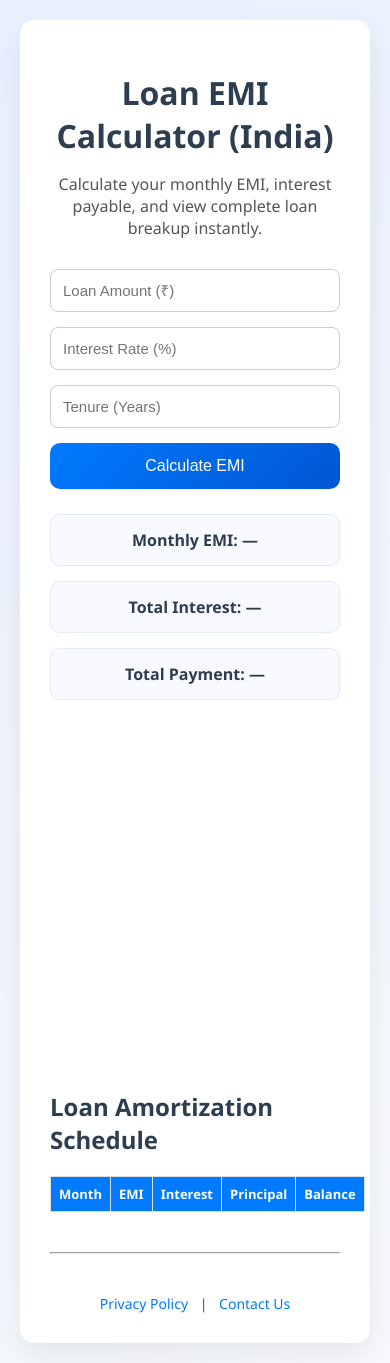
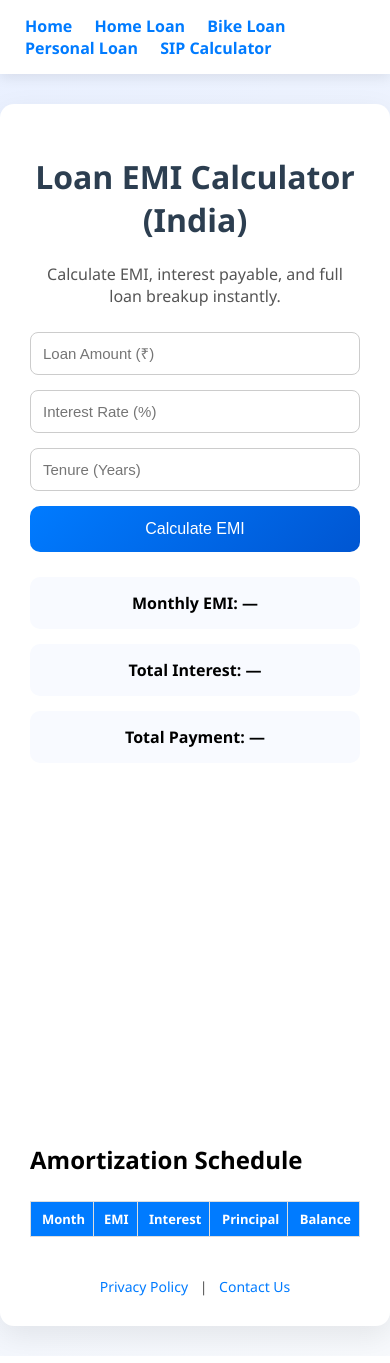
Before and after one commit to cyber14003/cyber14003.github.io, a plain HTML site: page index.html in a window 390 px wide. Drawn offline with nearby package versions, Linux system fonts and the light colour scheme.

Commit message:
Update index.html

```diff
--- a/index.html
+++ b/index.html
@@ -4,7 +4,7 @@
 <meta charset="UTF-8">
 <title>Loan EMI Calculator India – EMI, Interest & Amortization</title>
 <meta name="viewport" content="width=device-width, initial-scale=1.0">
-<meta name="description" content="Loan EMI Calculator India with EMI breakup, interest calculation, amortization schedule, pie chart and yearly interest chart.">
+<meta name="description" content="Loan EMI Calculator India with EMI breakup, interest calculation, amortization schedule, charts and SIP calculator.">
 
 <script src="https://cdn.jsdelivr.net/npm/chart.js"></script>
 
@@ -12,15 +12,34 @@
 body {
   font-family: 'Segoe UI', Arial, sans-serif;
   background: linear-gradient(135deg, #e9f0ff, #f7f9fc);
-  padding: 20px;
   margin: 0;
 }
 
+/* NAVBAR */
+nav {
+  background: #ffffff;
+  padding: 15px 25px;
+  box-shadow: 0 4px 12px rgba(0,0,0,0.08);
+  position: sticky;
+  top: 0;
+  z-index: 100;
+}
+nav a {
+  margin-right: 18px;
+  text-decoration: none;
+  color: #007bff;
+  font-weight: 600;
+}
+nav a:hover {
+  text-decoration: underline;
+}
+
+/* MAIN CONTAINER */
 .container {
   max-width: 1100px;
   background: #ffffff;
   padding: 30px;
-  margin: auto;
+  margin: 30px auto;
   border-radius: 14px;
   box-shadow: 0 10px 30px rgba(0,0,0,0.08);
 }
@@ -28,19 +47,18 @@ body {
 h1 {
   text-align: center;
   color: #2c3e50;
-  margin-bottom: 10px;
 }
 
 p {
   text-align: center;
   color: #555;
-  margin-bottom: 30px;
 }
 
 .form-grid {
   display: grid;
   grid-template-columns: repeat(auto-fit, minmax(220px, 1fr));
   gap: 15px;
+  margin-top: 25px;
 }
 
 input {
@@ -59,12 +77,6 @@ button {
   color: #fff;
   font-size: 16px;
   cursor: pointer;
-  transition: transform 0.2s, box-shadow 0.2s;
-}
-
-button:hover {
-  transform: translateY(-2px);
-  box-shadow: 0 6px 18px rgba(0,123,255,0.35);
 }
 
 .results {
@@ -79,9 +91,7 @@ button:hover {
   border-radius: 10px;
   padding: 15px;
   text-align: center;
-  box-shadow: inset 0 0 0 1px #e3e9ff;
   font-weight: 600;
-  color: #2c3e50;
 }
 
 .chart-wrapper {
@@ -96,15 +106,10 @@ canvas {
   max-width: 420px;
 }
 
-h2 {
-  margin-top: 40px;
-  color: #2c3e50;
-}
-
 table {
   width: 100%;
   border-collapse: collapse;
-  margin-top: 15px;
+  margin-top: 25px;
   font-size: 13px;
 }
 
@@ -119,10 +124,6 @@ th {
   color: white;
 }
 
-tr:nth-child(even) {
-  background: #f9f9f9;
-}
-
 footer {
   margin-top: 40px;
   text-align: center;
@@ -135,25 +136,24 @@ footer a {
   text-decoration: none;
   margin: 0 8px;
 }
-
-footer a:hover {
-  text-decoration: underline;
-}
-
-@media (max-width: 600px) {
-  canvas {
-    max-width: 100%;
-  }
-}
 </style>
 </head>
 
 <body>
 
+<!-- NAVIGATION BAR -->
+<nav>
+  <a href="index.html">Home</a>
+  <a href="home-loan-emi.html">Home Loan</a>
+  <a href="bike-loan-emi.html">Bike Loan</a>
+  <a href="personal-loan-emi.html">Personal Loan</a>
+  <a href="sip-calculator.html">SIP Calculator</a>
+</nav>
+
 <div class="container">
 
 <h1>Loan EMI Calculator (India)</h1>
-<p>Calculate your monthly EMI, interest payable, and view complete loan breakup instantly.</p>
+<p>Calculate EMI, interest payable, and full loan breakup instantly.</p>
 
 <div class="form-grid">
   <input type="number" id="amount" placeholder="Loan Amount (₹)">
@@ -173,7 +173,7 @@ footer a:hover {
   <canvas id="barChart"></canvas>
 </div>
 
-<h2>Loan Amortization Schedule</h2>
+<h2>Amortization Schedule</h2>
 <table>
 <thead>
 <tr>
@@ -186,8 +186,6 @@ footer a:hover {
 </thead>
 <tbody id="schedule"></tbody>
 </table>
-
-<hr style="margin-top:40px">
 
 <footer>
   <a href="privacy-policy.html">Privacy Policy</a> |
@@ -247,7 +245,7 @@ function calculateEMI() {
 
 function drawPie(principal, interest) {
   if (pieChart) pieChart.destroy();
-  pieChart = new Chart(pieChartCanvas(), {
+  pieChart = new Chart(document.getElementById("pieChart"), {
     type: "pie",
     data: {
       labels: ["Principal", "Interest"],
@@ -261,7 +259,7 @@ function drawPie(principal, interest) {
 
 function drawBar(data) {
   if (barChart) barChart.destroy();
-  barChart = new Chart(barChartCanvas(), {
+  barChart = new Chart(document.getElementById("barChart"), {
     type: "bar",
     data: {
       labels: data.map((_, i) => "Year " + (i + 1)),
@@ -273,13 +271,6 @@ function drawBar(data) {
     }
   });
 }
-
-function pieChartCanvas() {
-  return document.getElementById("pieChart");
-}
-function barChartCanvas() {
-  return document.getElementById("barChart");
-}
 </script>
 
 </body>
```
